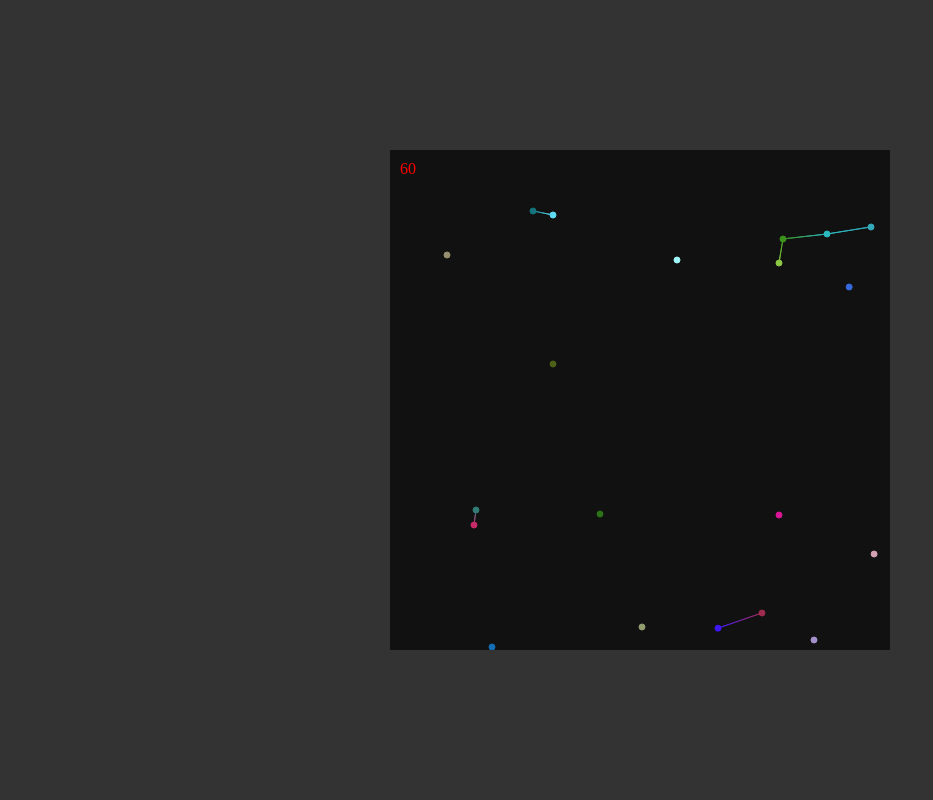
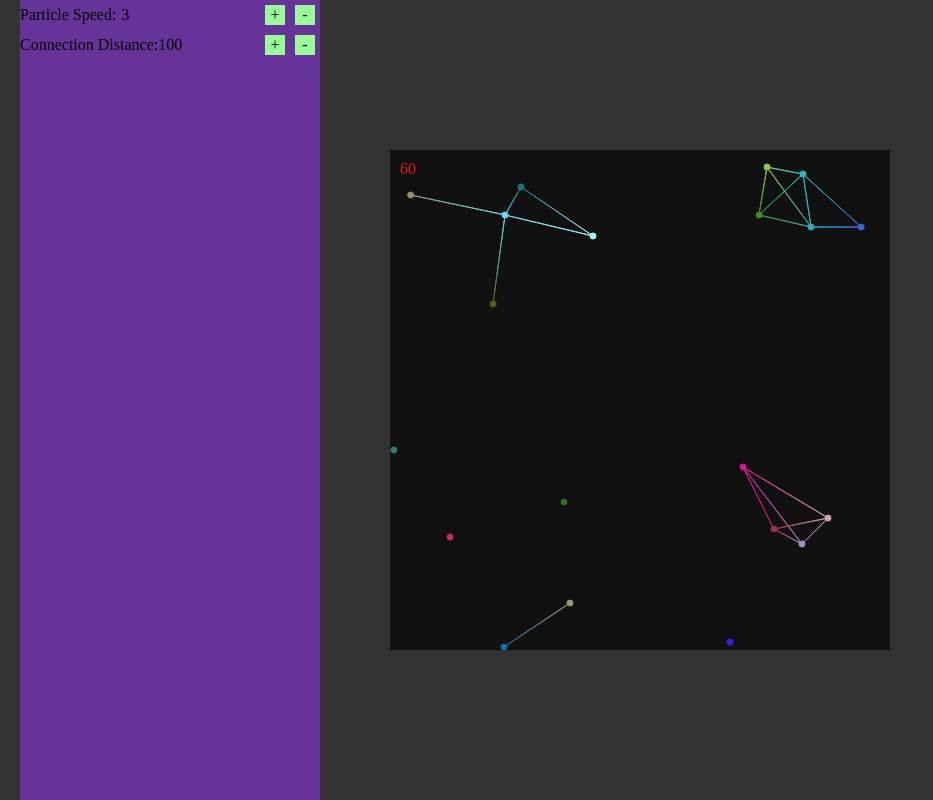
Before and after one commit to mdonlan/canvas-particles, a plain HTML site: page index.html in a window 1280 px wide. Shown: the whole page, without its empty margins (0-933 px from the left). Drawn offline with Linux system fonts and the light colour scheme.

Commit message:
working on control panel

```diff
--- a/index.html
+++ b/index.html
@@ -8,5 +8,30 @@
       <canvas class="canvas" width="500" height="500"></canvas>
       <div class="fpsCounter"></div>
     </div>
+
+    <div class="controlPanel">
+      <div class="particleSpeedContainer controlPanelItem">
+        <div class="flexRow">
+          <div>Particle Speed:</div>
+          <div class="particleSpeed"></div>
+        </div>
+        <div class="flexRow">
+          <div class="increaseParticleSpeed button" onclick="changedUI(event)">+</div>
+          <div class="decreaseParticleSpeed button" onclick="changedUI(event)">-</div>
+        </div>
+      </div>
+
+      <div class="connectionDistanceContainer controlPanelItem">
+          <div class="flexRow">
+            <div>Connection Distance:</div>
+            <div class="connectionDistance"></div>
+          </div>
+          <div class="flexRow">
+            <div class="increaseConnectionDistance button" onclick="changedUI(event)">+</div>
+            <div class="decreaseConnectionDistance button" onclick="changedUI(event)">-</div>
+          </div>
+        </div>
+    </div>
+
   </body>
 </html>
--- a/main.js
+++ b/main.js
@@ -4,19 +4,27 @@ let canvas = document.querySelector(".canvas");
 let ctx = canvas.getContext('2d');
 let canvasHeight = canvas.height;
 let canvasWidth = canvas.width;
-let pointWidth = 3;
+let pointRadius = 3;
 let frames = 0;
+let particleSpeed = 3;
+let oldParticleSpeed = null;
 let startTime = null;
 let endTime = null;
+let connectionDistance = 100;
+let oldConnectionDistance = null;
+
+// set element refs
 let fpsCounter = document.querySelector(".fpsCounter");
+let particleSpeedElem = document.querySelector(".particleSpeed");
+let connectionDistanceElem = document.querySelector(".connectionDistance");
 
 function createPoints() {
   let numPoints = 20;
   for(let i = 0; i < numPoints; i++) {
     let x = Math.floor(Math.random() * canvasWidth) + 1;
     let y = Math.floor(Math.random() * canvasHeight) + 1;
-    let velX = (Math.floor(Math.random() * 10) + 1) / 50;
-    let velY = (Math.floor(Math.random() * 10) + 1) / 50;
+    let velX = ((Math.floor(Math.random() * 10) - 5) / 50);
+    let velY = ((Math.floor(Math.random() * 10) - 5) / 50);
     let color = "#000000".replace(/0/g,function(){return (~~(Math.random()*16)).toString(16);});
 
     let point = {
@@ -31,26 +39,26 @@ function createPoints() {
 };
 
 function movePoint(point) {
-  point.x+=point.velX;
-  point.y+=point.velY;
+  point.x+=point.velX * particleSpeed;
+  point.y+=point.velY * particleSpeed;
 
   // check if new location will be inside canvas
   checkIfValidPosition(point)
 }
 
 function checkIfValidPosition(point) {
-  if(point.x <= 0 || point.x + pointWidth >= canvas.width) {
+  if(point.x - pointRadius <= 0 || point.x + pointRadius >= canvas.width) {
     point.velX = -point.velX;
   }
 
-  if(point.y <= 0 || point.y + pointWidth >= canvas.height) {
+  if(point.y - pointRadius <= 0 || point.y + pointRadius >= canvas.height) {
     point.velY = -point.velY;
   }
 }
 
 function drawPoint(point) {
   ctx.beginPath();
-  ctx.arc(point.x, point.y, pointWidth, 0, 2*Math.PI);
+  ctx.arc(point.x, point.y, pointRadius, 0, 2*Math.PI);
   ctx.fillStyle = point.color;
   ctx.strokeStyle = point.color;
   ctx.fill();
@@ -71,9 +79,49 @@ function update() {
     movePoint(points[i]);
     drawPoint(points[i]);
     findConnections(points[i]);
+    updateUI();
   }
   getFPS();
   window.requestAnimationFrame(update);
+};
+
+function changedUI(event) {
+  // responds to user clicks that change UI data
+
+  if(event.target.classList[0] == 'increaseParticleSpeed') {
+    console.log('increasing speed')
+    particleSpeed++;
+  } else if(event.target.classList[0] == 'decreaseParticleSpeed') {
+    console.log('decreasing speed')
+    particleSpeed--;
+  }
+
+  if(event.target.classList[0] == 'increaseConnectionDistance') {
+    console.log('increasing connection dist')
+    connectionDistance = connectionDistance + 10;
+  } else if(event.target.classList[0] == 'decreaseConnectionDistance') {
+    console.log('decreasing connection dist')
+    connectionDistance = connectionDistance - 10;
+  }
+
+}
+
+function updateUI() {
+  // runs in update, detects and changes to
+  // data that is in UI and updates
+  if(oldParticleSpeed != particleSpeed) {
+    // if particle speed setting has changed
+    particleSpeedElem.innerHTML = particleSpeed;
+    oldParticleSpeed = particleSpeed;
+    console.log('updating particle speed')
+  }
+
+  if(oldConnectionDistance != connectionDistance) {
+    // if particle speed setting has changed
+    connectionDistanceElem.innerHTML = connectionDistance;
+    oldConnectionDistance = connectionDistance;
+    console.log('updating connection distance speed')
+  }
 };
 
 function getFPS() {
@@ -107,7 +155,7 @@ function clear() {
 function findConnections(point) {
   for(var i = 0; i < points.length; i++) {
     let distance = Math.hypot(point.x - points[i].x, point.y - points[i].y);
-    if(distance < 50 && points[i] != point) {
+    if(distance < connectionDistance && points[i] != point) {
       if(points[i] === point) {
         console.log('testing')
       }
--- a/style.css
+++ b/style.css
@@ -21,5 +21,47 @@ html, body {
   top: 10px;
   left: 10px;
   z-index: 1;
-  color: red;
+  color: rgb(226, 21, 21);
 }
+
+.controlPanel {
+  position: absolute;
+  height: 800px;
+  width: 300px;
+  left: 20px;
+  top: calc(50% - 400px);
+  background: rebeccapurple;
+  display: flex;
+  flex-direction: column;
+}
+
+.button {
+  height: 20px;
+  width: 20px;
+  background: palegreen;
+  margin-left: 5px;
+  margin-right: 5px;
+  line-height: 20px;
+  text-align: center;
+  cursor: pointer;
+  -webkit-user-select: none;
+  -moz-user-select: none;
+  -ms-user-select: none;
+  user-select: none;
+}
+
+.controlPanelItem {
+  display: flex;
+  height: 30px;
+  width: 100%;
+  justify-content: space-between;
+  align-items: center;
+}
+
+.particleSpeed {
+  margin-left: 5px;
+}
+
+.flexRow {
+  display: flex;
+}
```
